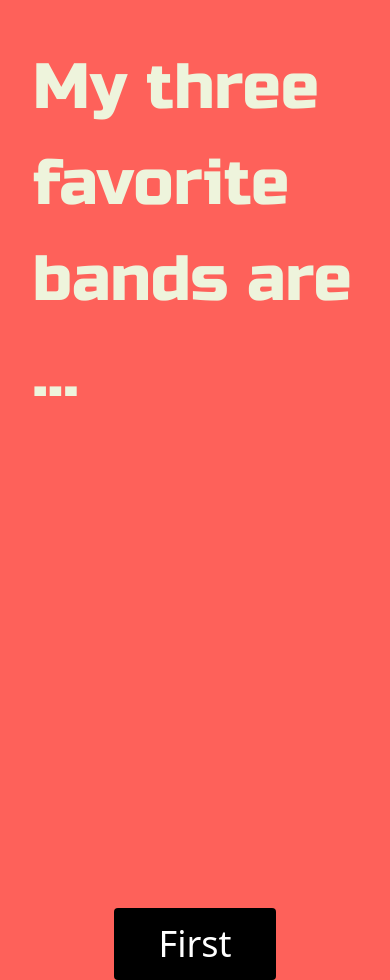
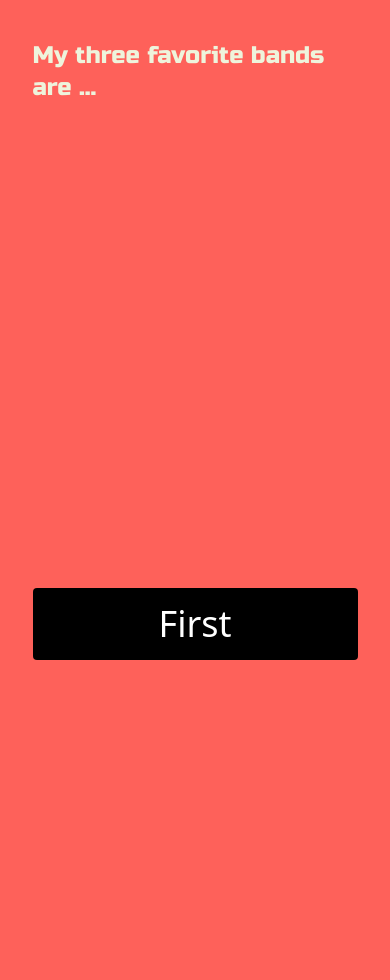
Before and after one commit to sethburtonhall/three-favorite-bands, a React (Create React App) app: page / in a window 390 px wide. After the commit the page ends 844 px from the top, so only its background shows below. Built offline with nearby package versions, Linux system fonts and the light colour scheme; no server answers; what @tailwindcss/typography would draw is missing.

Commit message:
adjust grid and styles

```diff
--- a/src/App.js
+++ b/src/App.js
@@ -121,45 +121,53 @@ const App = () => {
 
   return (
     <div className="w-5/6 grid grid-rows-12 gap-4 mt-10 m-auto">
-      <h1 className="center">My three favorite bands are ...</h1>
+      <h1 className="center text-2xl md:text-4xl lg:text-7xl">
+        My three favorite bands are ...
+      </h1>
 
       <div className="h-96">
-        <div className="grid grid-cols-3 my-12 flex items-center justify-around">
+        <div className="grid grid-rows-12 lg:grid-cols-3 gap-4 lg:gap-0 my-12 flex items-center justify-around">
           <div className="center">
             {bandOne && (
               <Fade>
-                <h2>{bandOne.name},</h2>
+                <h2 className="text-2xl md:text-3xl xl:text-5xl">
+                  {bandOne.name},
+                </h2>
               </Fade>
             )}
           </div>
           <div className="center">
             {bandTwo && (
               <Fade>
-                <h2>{bandTwo.name},</h2>
+                <h2 className="text-2xl md:text-3xl xl:text-5xl">
+                  {bandTwo.name},
+                </h2>
               </Fade>
             )}
           </div>
           <div className="center">
             {bandTwo && (
               <Fade delay={800}>
-                <h2>aaaannnd</h2>
+                <h2 className="text-2xl md:text-3xl xl:text-5xl">aaaannnd</h2>
               </Fade>
             )}
           </div>
         </div>
 
-        <div className="h-60 grid grid-cols-12 center">
+        <div className="h-20 lg:h-60 grid grid-cols-12 center">
           <div className="center">
             {bandThree && (
               <Jello>
-                <h1>{bandThree.name}</h1>
+                <h1 className="text-2xl md:text-4xl lg:text-7xl">
+                  {bandThree.name}
+                </h1>
               </Jello>
             )}
           </div>
         </div>
       </div>
 
-      <div className="h-12 w-1/2 center m-auto mt-20">
+      <div className="h-12 w-full lg:w-1/2 center m-auto mt-20">
         {!bandOne && (
           <button
             className="w-full center bg-black text-white py-4 px-8 rounded text-4xl"
--- a/src/index.css
+++ b/src/index.css
@@ -10,12 +10,10 @@ body {
 
 h1 {
   font-family: 'Russo One', sans-serif;
-  font-size: 4rem;
 }
 
 h2 {
   font-family: 'PT Sans', sans-serif;
-  font-size: 3rem;
 }
 
 .center {
```
Also changed, not shown: 1 other file (tests, documents, lock files or other folders).
